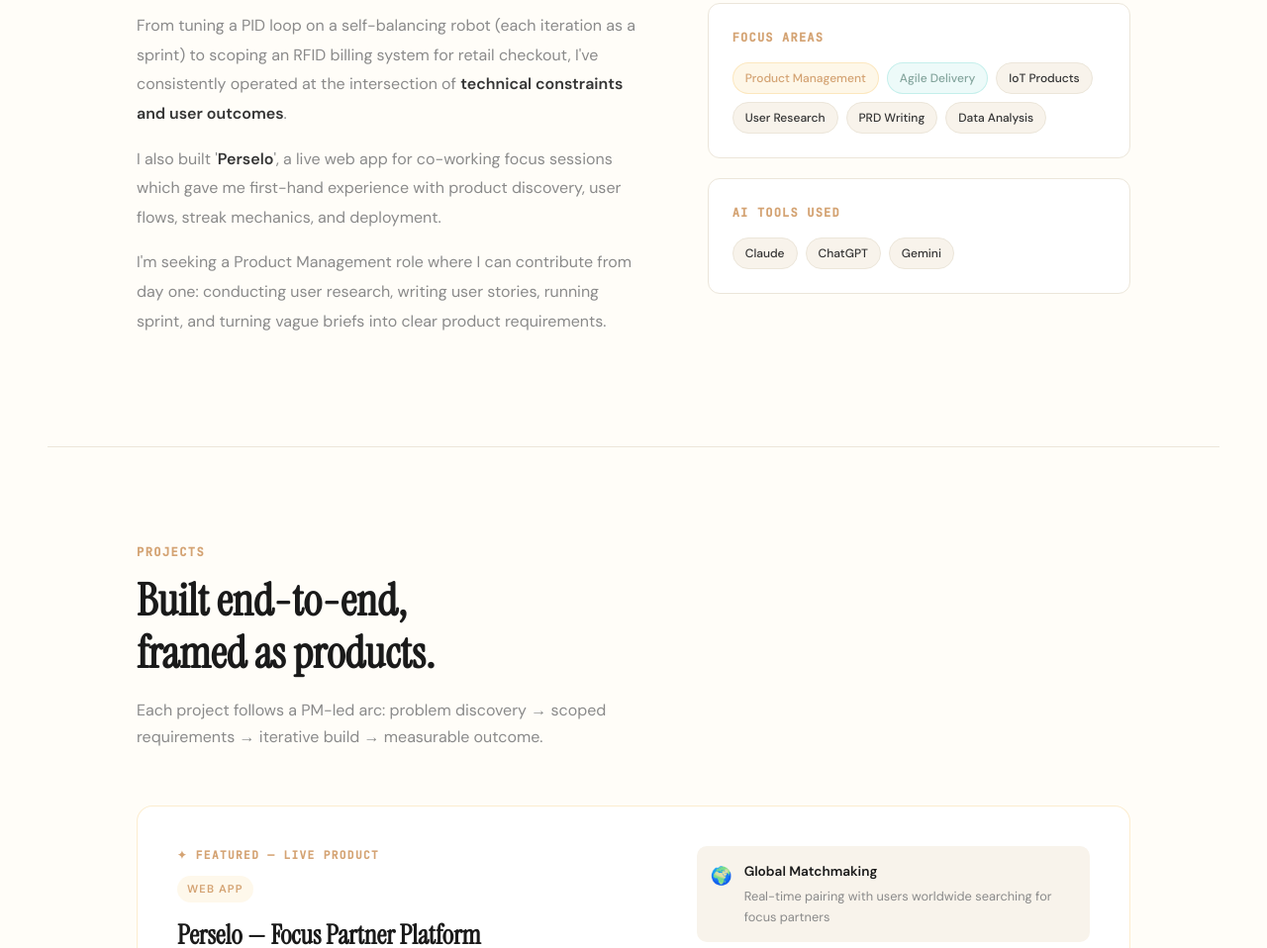
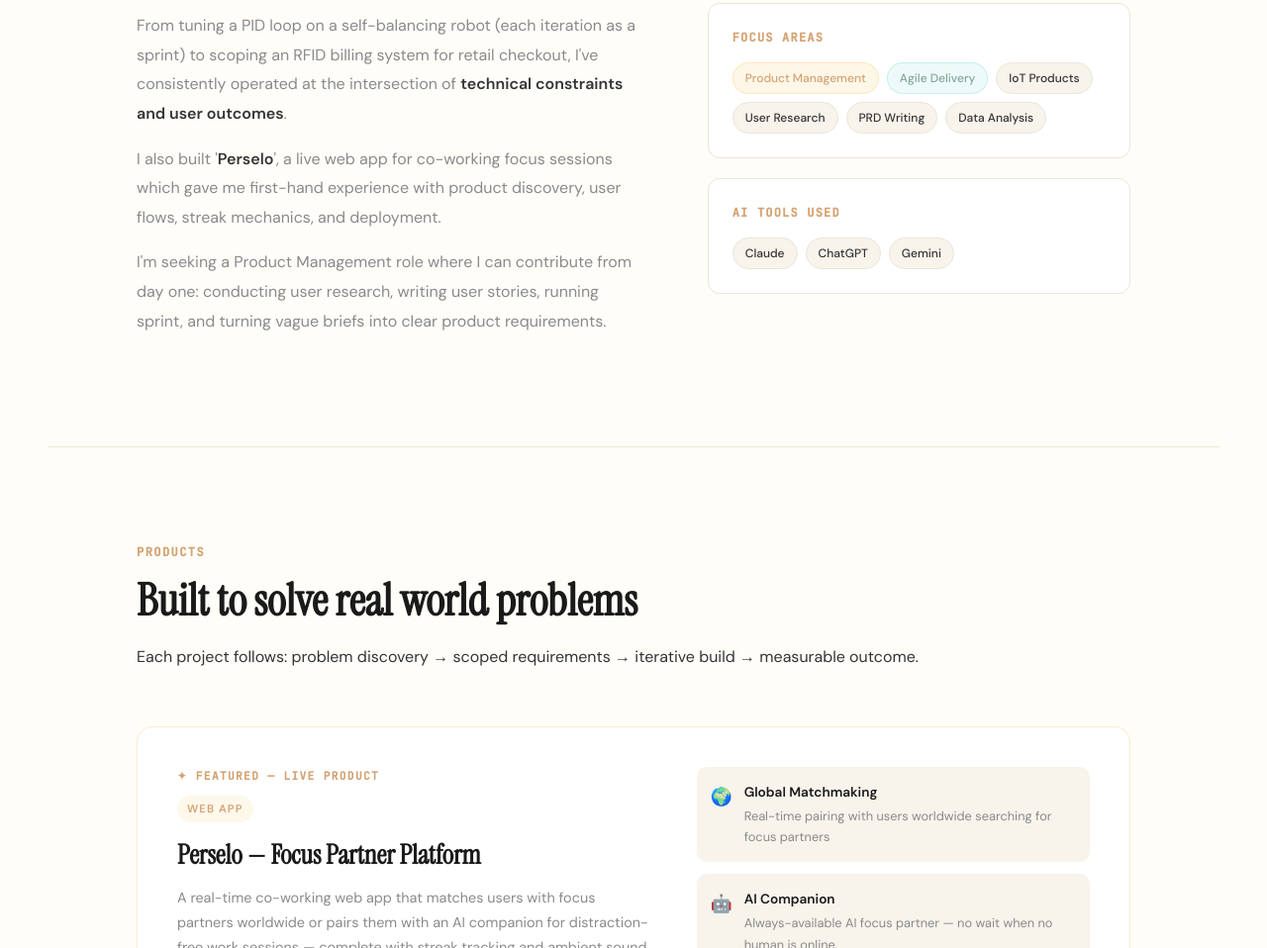
Before and after one commit to PrachiDalvi285/PrachiDalvi, a plain HTML site: page index.html in a window 1280 px wide. Shown: the part 1176-2134 px from the top of the page at 99% size. Drawn offline with Linux system fonts and the light colour scheme.

Commit message:
index.html

```diff
--- a/index.html
+++ b/index.html
@@ -453,7 +453,7 @@
       <div class="stat-grid">
         <div class="stat-item">
           <div class="stat-num">3</div>
-          <div class="stat-desc">End-to-end projects shipped</div>
+          <div class="stat-desc">End-to-end products shipped</div>
         </div>
         <div class="stat-item">
           <div class="stat-num">2</div>
@@ -530,9 +530,9 @@
 <!-- PROJECTS -->
 <section id="projects">
   <div class="section-header fade-in">
-    <div class="section-label">Projects</div>
-    <h2 class="section-title">Built end-to-end,<br>framed as products.</h2>
-    <p class="section-subtitle">Each project follows a PM-led arc: problem discovery → scoped requirements → iterative build → measurable outcome.</p>
+    <div class="section-label">Products</div>
+    <h2 class="section-title">Built to solve real world problems<br></h2
+    <p class="section-subtitle">Each project follows: problem discovery → scoped requirements → iterative build → measurable outcome.</p>
   </div>
 
   <div class="projects-grid">
```
